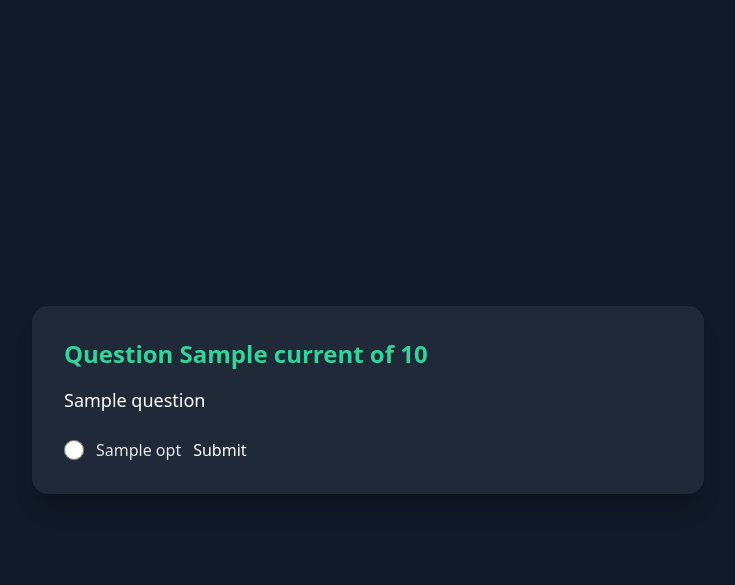
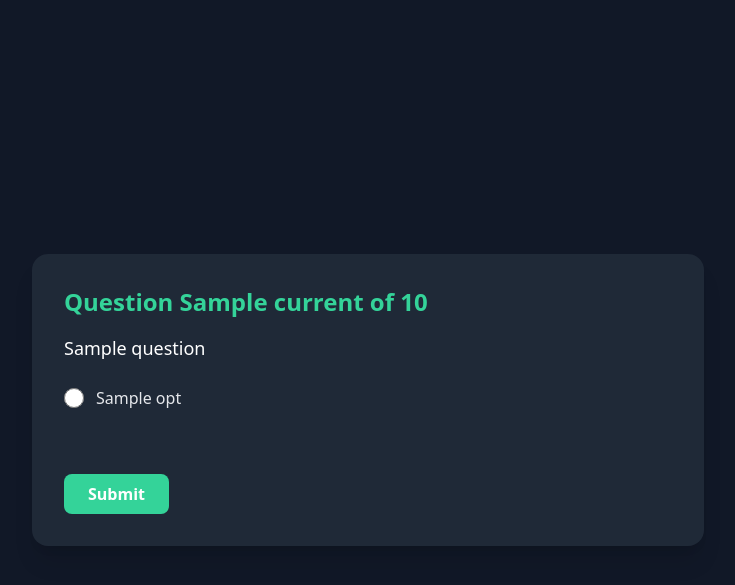
Before and after one commit to AaqilSh/EcoQuiz, a Flask app: template templates/quiz.html in a window 1280 px wide. Shown: the top 585 px of the page, without its empty margins (272-1007 px from the left). Run offline with Flask 3, Linux system fonts and the light colour scheme; the template is opened without the code that fills it: most values are stand-ins (such as "Sample title", 1, 10 or a date in 2020); some libraries are stand-ins or nearby versions.

Commit message:
Added css stylings to quiz page

```diff
--- a/templates/quiz.html
+++ b/templates/quiz.html
@@ -29,8 +29,12 @@
       <input type="radio" name="answer" value="{{ opt }}" required  class="form-radio h-5 w-5 text-primary bg-gray-700 border-gray-600 focus:ring-primary" />
                 <span class="text-gray-200">{{ opt }}</span>
       {% endfor %}
+              </div>
+                    <div class="pt-4">
+
       <br />
-      <button type="submit">Submit</button>
+      <button type="submit" class="bg-primary hover:bg-emerald-500 text-white font-semibold py-2 px-6 rounded-lg transition duration-200"
+>Submit</button>
     </form>
   </body>
 </html>
```
